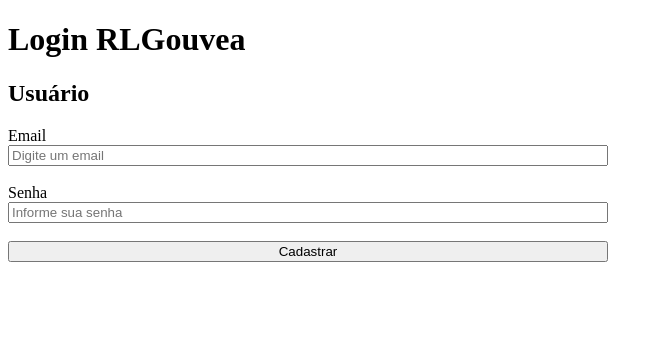
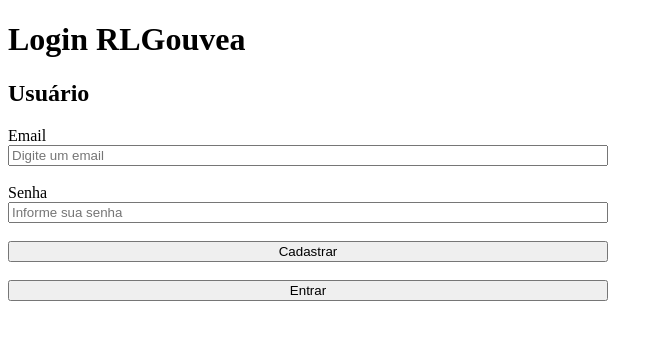
Before and after one commit to educwb/loginreact, a React (Create React App) app: page / in a window 1280 px wide. Shown: the top 340 px of the page, without its empty margins (0-663 px from the left). Built offline with nearby package versions, Linux system fonts and the light colour scheme.

Commit message:
logar usuario

```diff
--- a/src/App.js
+++ b/src/App.js
@@ -13,7 +13,6 @@ import {
 } from 'firebase/firestore'
 
 import './app.css'
-import { async } from '@firebase/util'
 
 export default function App(){
   const [titulo, setTitulo] = useState('')
--- a/src/Login.js
+++ b/src/Login.js
@@ -2,7 +2,10 @@ import { useState } from 'react'
 import { auth } from './firebaseConnection'
 import'./app.css'
 
-import { createUserWithEmailAndPassword } from 'firebase/auth'
+import {
+  createUserWithEmailAndPassword,
+  signInWithEmailAndPassword
+} from 'firebase/auth'
 
 export default function Login(){
 
@@ -24,6 +27,24 @@ export default function Login(){
         alert('Senha precisa ter pelo menos 6 caracteres!')
       } else if(error.code === 'auth/email-already-in-use'){
         alert('Email já existe!')
+      }
+    })
+  }
+
+  async function logarUsuario(){
+    await signInWithEmailAndPassword(auth, email, senha)
+    .then((value) => {
+      console.log('Usuário logado com sucesso')
+      setEmail('')
+      setSenha('')
+    })
+    .catch((error) => {
+      console.log('Erro ao logar: ' + error)
+
+      if(error.code === 'auth/user-not-found'){
+        alert('Usuário não cadastrado!')
+      } else if(error.code === 'auth/wrong-password'){
+        alert('Senha incorreta!')
       }
     })
   }
@@ -51,7 +72,8 @@ export default function Login(){
           placeholder='Informe sua senha'
         /> <br/>
 
-        <button onClick={novoUsuario}>Cadastrar</button>
+        <button onClick={novoUsuario}>Cadastrar</button> <br/>
+        <button onClick={logarUsuario}>Entrar</button>
       </div>
     </div>
   )
```
